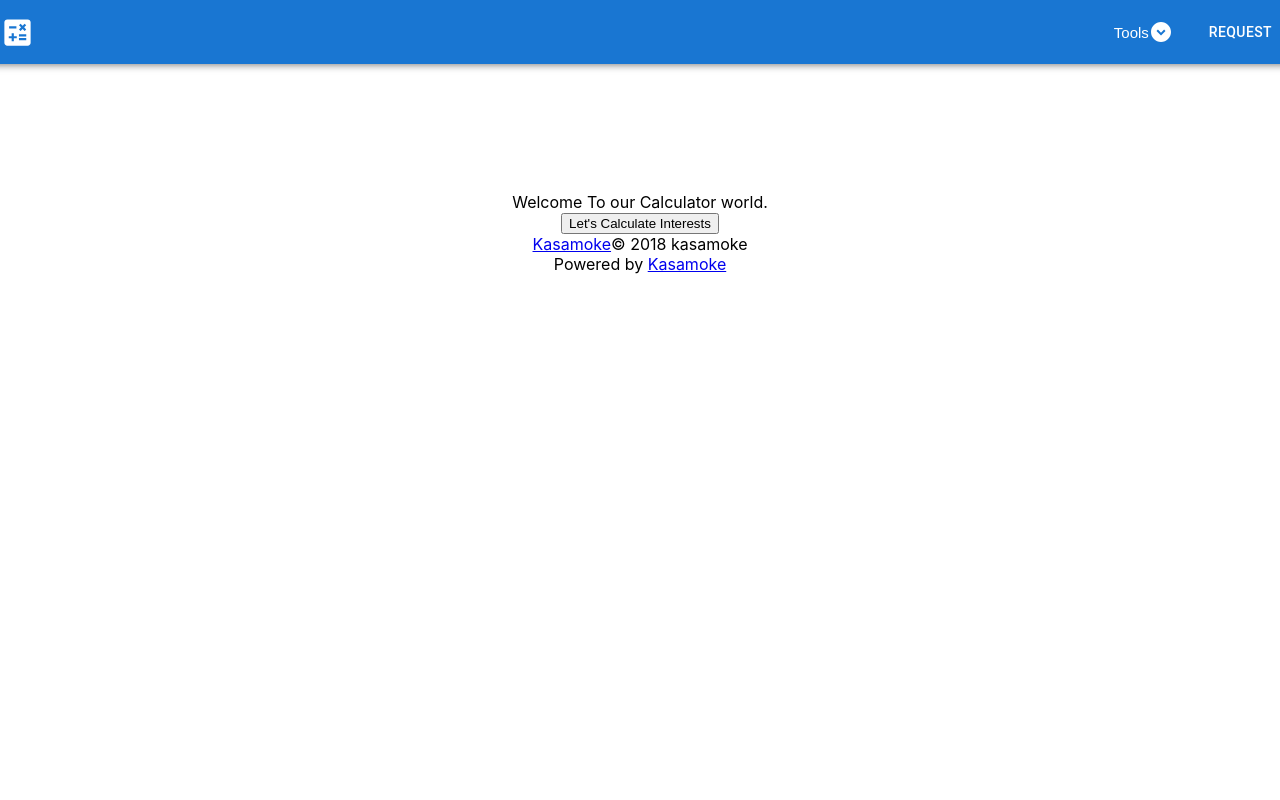
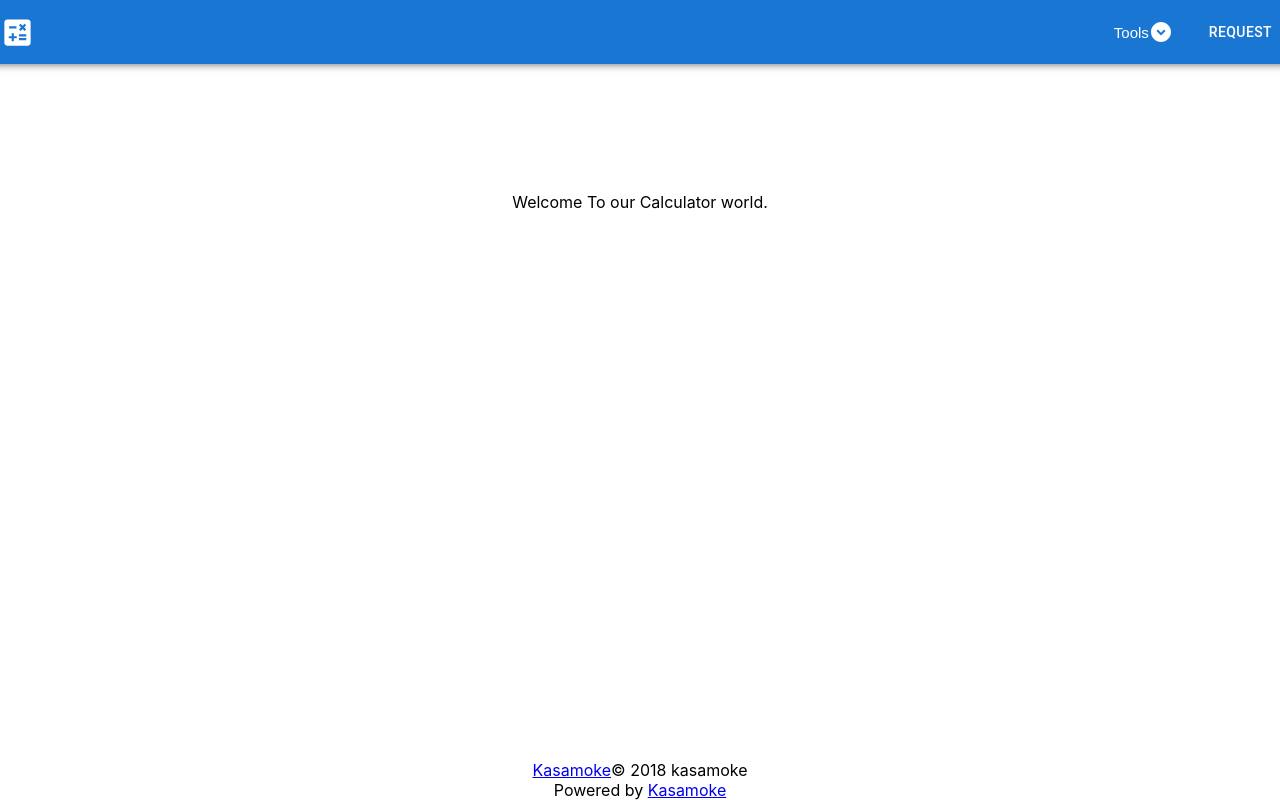
Before and after one commit to nirajpandey034/InterestCalculator, a React (Create React App) app: page / in a window 1280 px wide. Shown: the top 800 px of the page. Built offline with nearby package versions, Linux system fonts and the light colour scheme.

Commit message:
some changes

```diff
--- a/src/Components/Footer.js
+++ b/src/Components/Footer.js
@@ -3,7 +3,7 @@ import { CFooter, CLink } from "@coreui/react";
 
 function Footer() {
   return (
-    <CFooter style={{position: 'relative', bottom: 0}}>
+    <CFooter style={{position: 'absolute', bottom: 0}}>
       <div>
         <CLink href="https://kasamoke.com" target="_blank">Kasamoke</CLink>
         <span>&copy; 2018 kasamoke</span>
--- a/src/Components/Welcome.js
+++ b/src/Components/Welcome.js
@@ -6,9 +6,9 @@ function Welcome() {
   return (
     <div>
       <div>Welcome To our Calculator world.</div>
-      <button style={{cursor:'pointer'}} onClick={() => navigate("interest-calculator")}>
+      {/* <button style={{cursor:'pointer'}} onClick={() => navigate("interest-calculator")}>
         Let's Calculate Interests
-      </button>
+      </button> */}
     </div>
   );
 }
```
